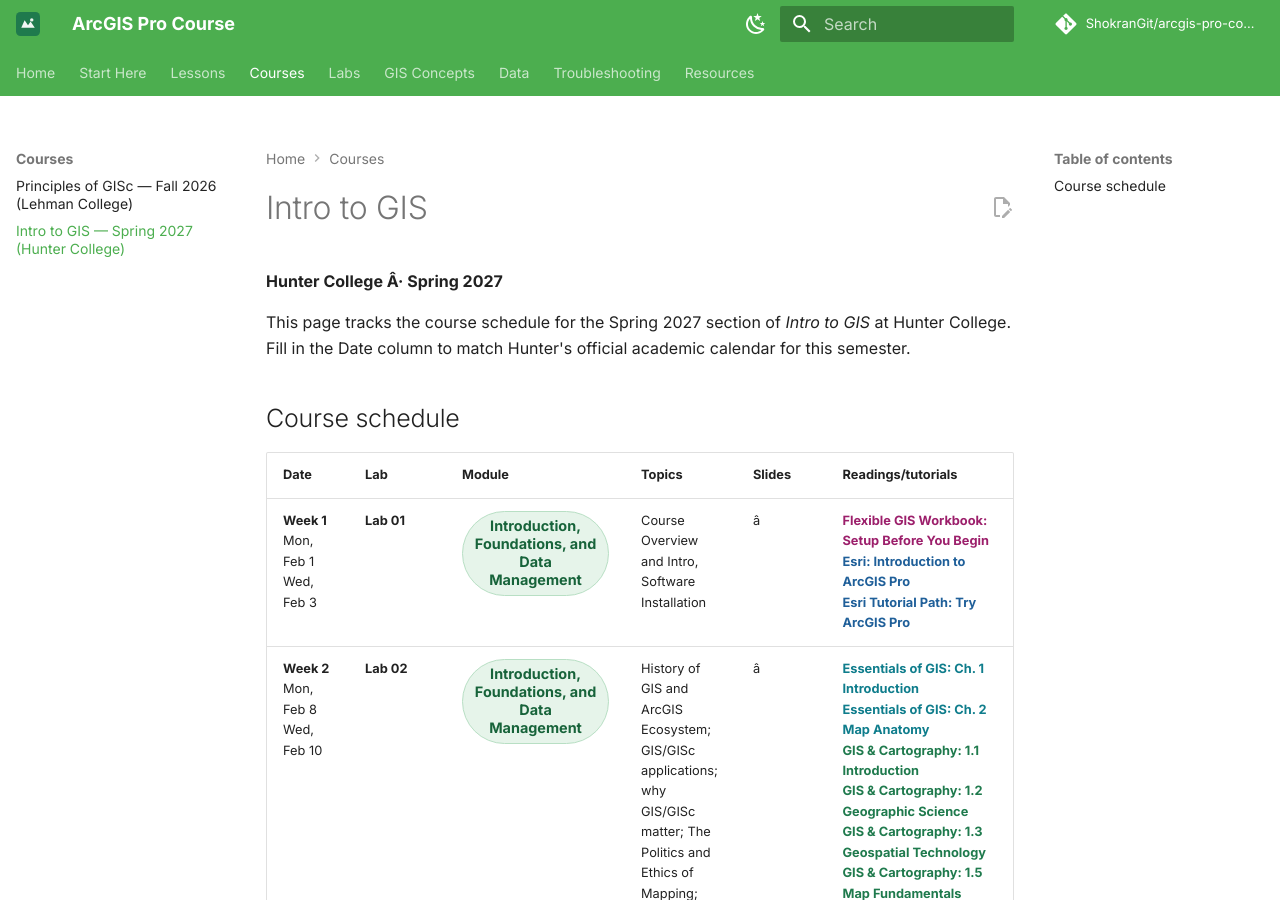
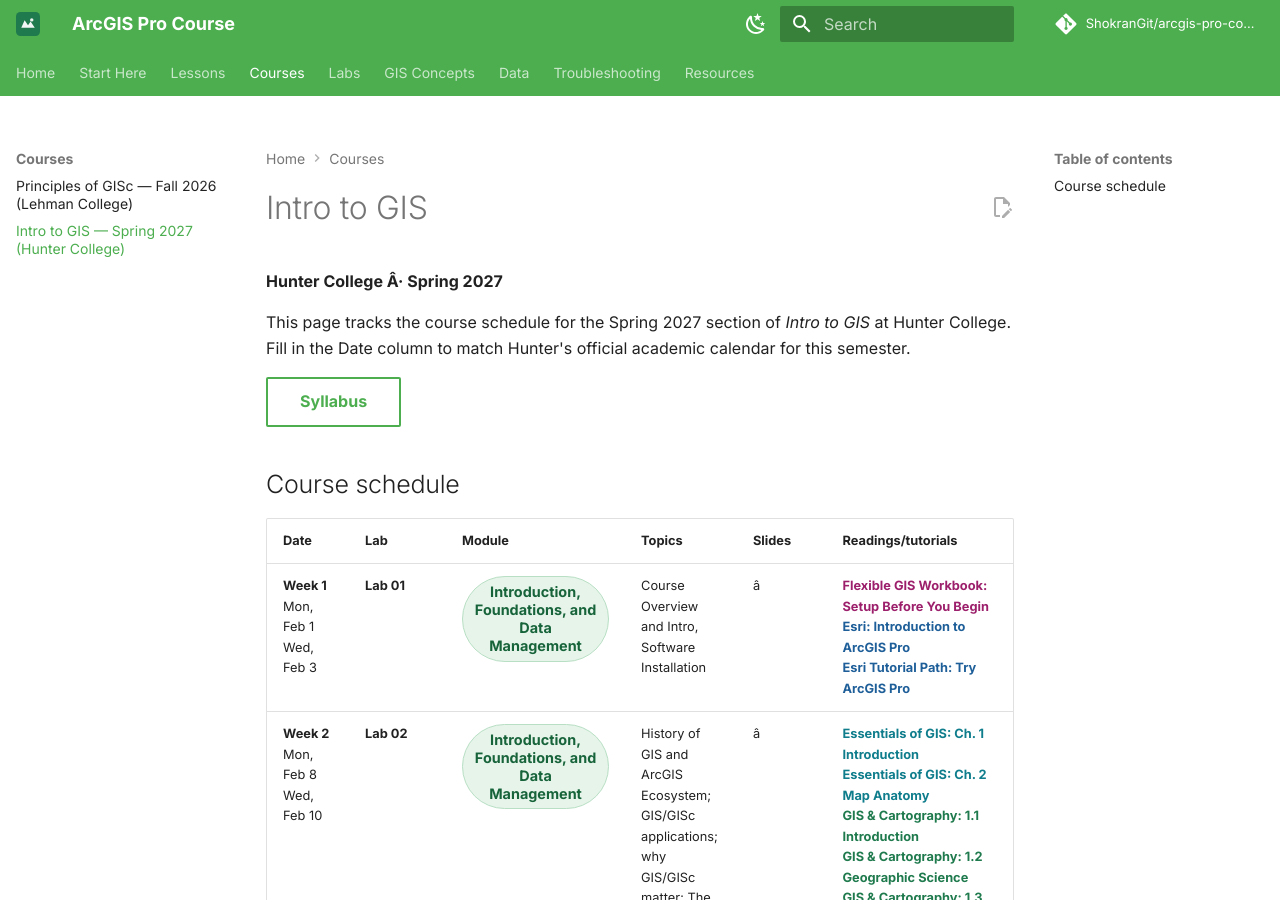
Before and after one commit to ShokranGit/arcgis-pro-course, an MkDocs documentation site: the page built from docs/courses/hunter-intro-gis-spring2027.md, in a window 1280 px wide and 900 px high. Built offline with MkDocs 1.6.1 and Material for MkDocs 9.7.7, drawn with Linux system fonts in a browser that asks for light colours; comment, search, counter and statistics services are not loaded.

Commit message:
Add Syllabus button to Hunter course page

```diff
--- a/docs/courses/hunter-intro-gis-spring2027.md
+++ b/docs/courses/hunter-intro-gis-spring2027.md
@@ -7,6 +7,8 @@ title: Intro to GIS (Spring 2027, Hunter College)
 **Hunter College Â· Spring 2027**
 
 This page tracks the course schedule for the Spring 2027 section of *Intro to GIS* at Hunter College. Fill in the Date column to match Hunter's official academic calendar for this semester.
+
+[Syllabus](hunter-syllabus.md){ .md-button }
 
 ## Course schedule
 
```
